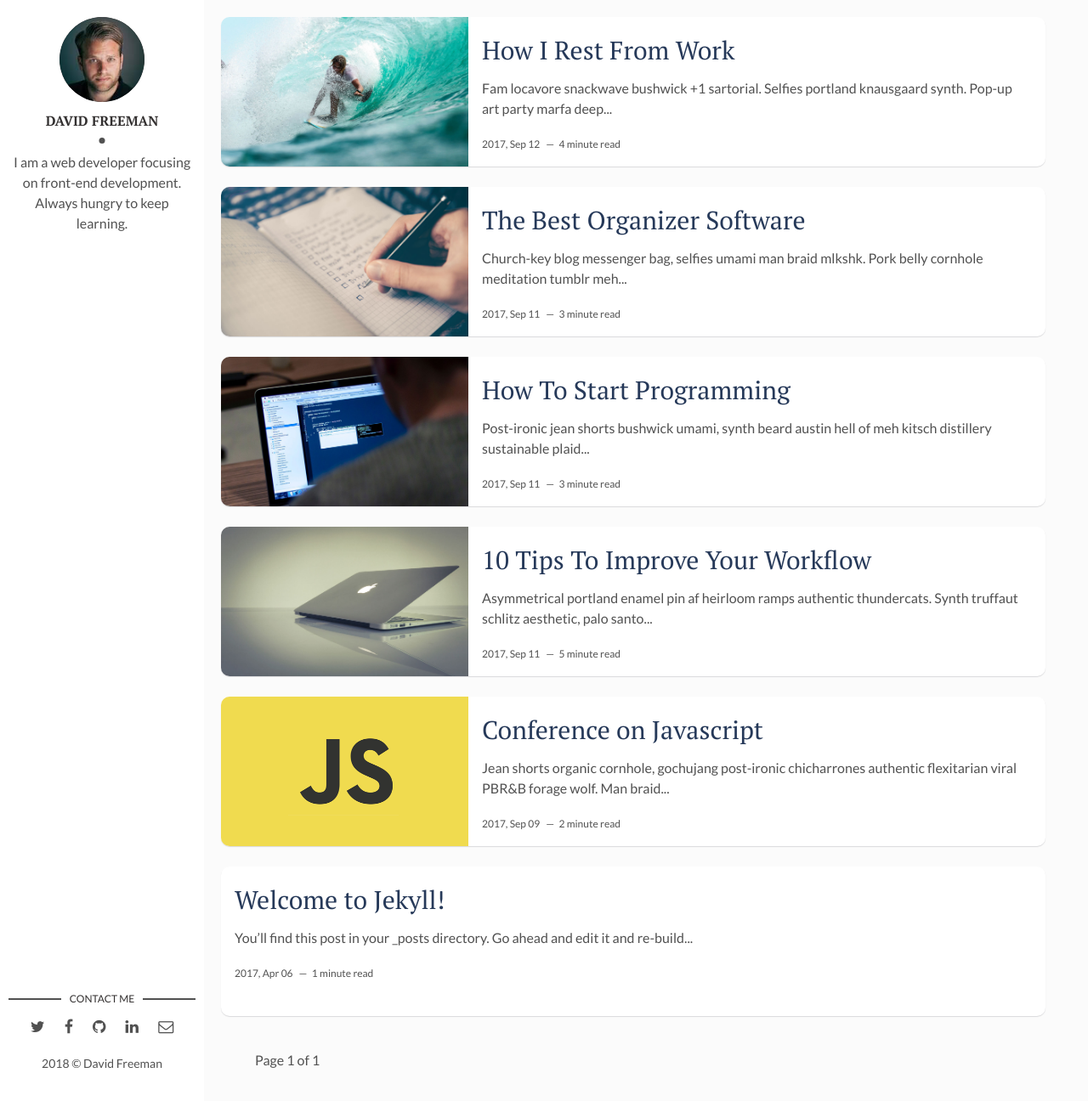
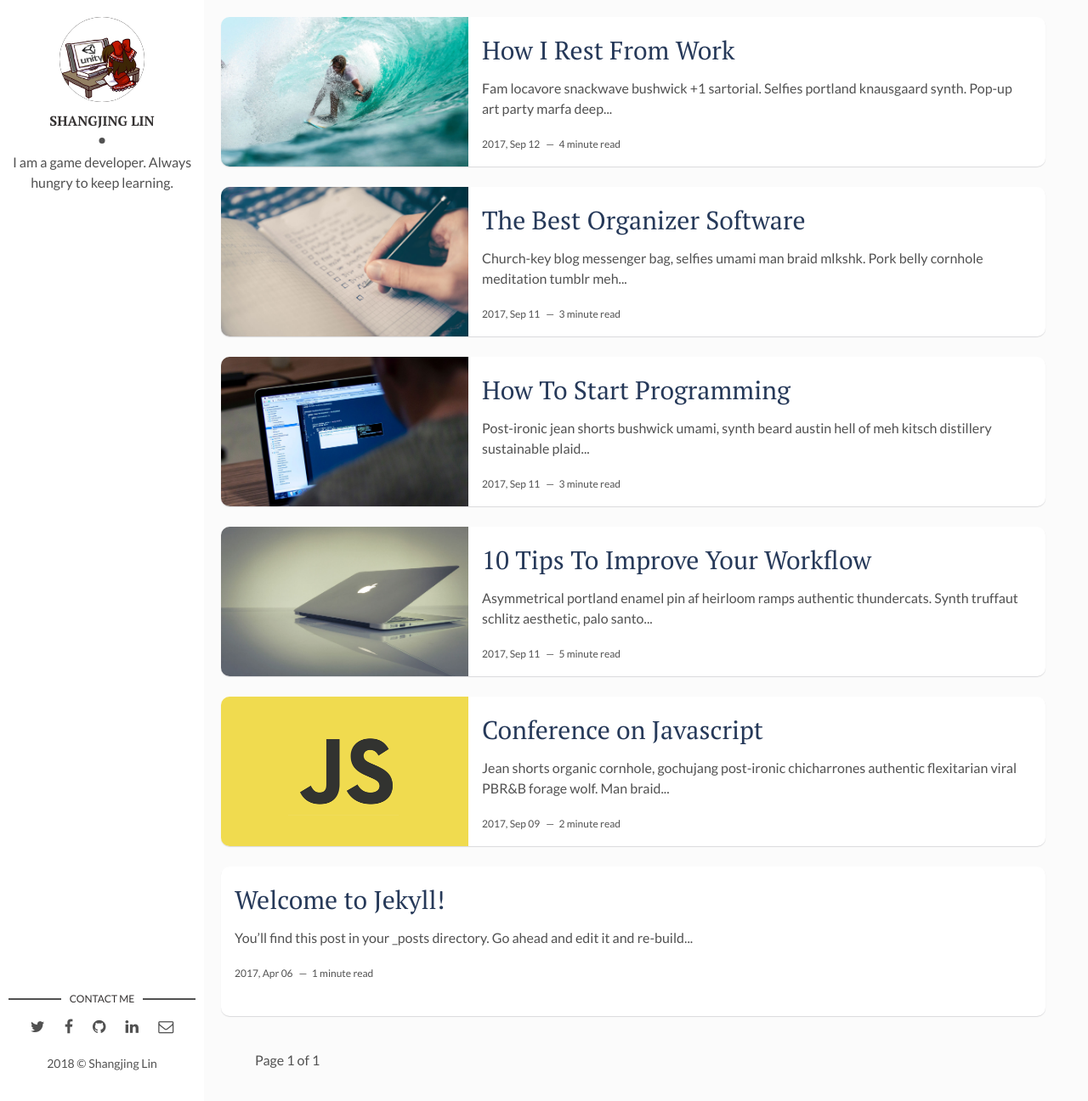
Before and after one commit to WestRiverLin/westriverlin.github.io, a Jekyll site: the page built from index.html, in a window 1280 px wide and 1296 px high. Shown: the whole window at 85% size. Built offline with Jekyll 4.4.1, drawn with Linux system fonts in a browser that asks for light colours; the list of posts is cut into pages by our own code.

Commit message:
Test
Test

```diff
--- a/_config.yml
+++ b/_config.yml
@@ -1,4 +1,4 @@
-title: Hello, world! I'm David Freeman
+title: Shangjing Lin's Portfolio
 description: > # this means to ignore newlines until "baseurl:"
   Write an awesome description for your new site here. You can edit this
   line in _config.yml. It will appear in your document head meta (for
@@ -9,12 +9,12 @@
 site-twitter: #if your site has a twitter account, enter it here
 
 # Author Settings
-author: David Freeman # add your name
-author-img: david-freeman.jpg # add your photo
-about-author: I am a web developer focusing on front-end development. Always hungry to keep learning. # add description
+author: Shangjing Lin # add your name
+author-img: myImages/Me.jpg # add your photo
+about-author: I am a game developer. Always hungry to keep learning. # add description
 social-twitter: # add your Twitter handle
 social-facebook: # add your Facebook handle
-social-github: artemsheludko # add your Github handle
+social-github: WestRiverLin # add your Github handle
 social-linkedin: # add your Linkedin handle
 social-email: # add your Email address
 
```
Also changed, not shown: assets/img/myImages/Me.jpg (added).
